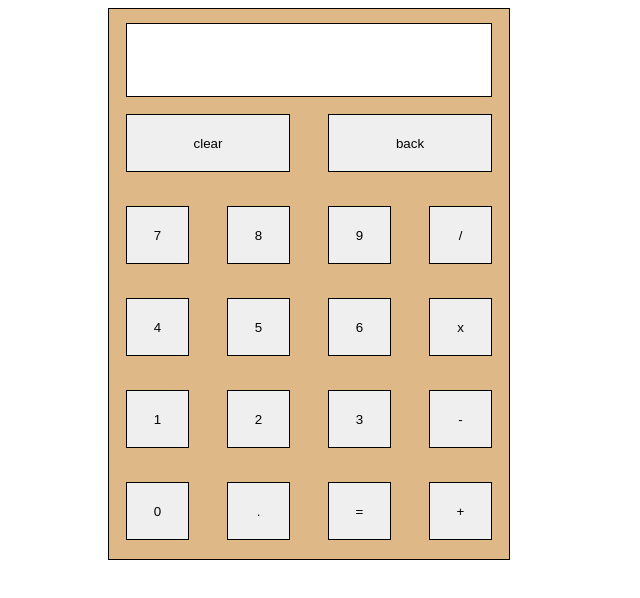
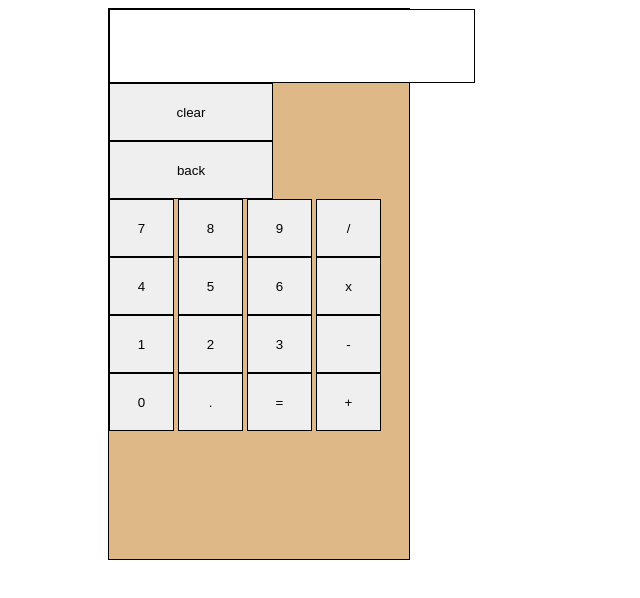
Before and after one commit to dheerajstvpm/Web-Designing, a plain HTML site: page Day3/index.html in a window 1280 px wide. Shown: the whole page, without its empty margins (0-640 px from the left). Drawn offline with Linux system fonts and the light colour scheme.

Commit message:
Update style.css

```diff
--- a/Day3/style.css
+++ b/Day3/style.css
@@ -1,5 +1,5 @@
 .calc{
-    width:400px;
+    width: 300px;
     height: 550px;
     background: burlywood;
     margin-left: 100px;
@@ -9,19 +9,15 @@
 #screen {
     width: 360px;
     height: 70px;
-    margin-left: 17px;
-    margin-top: 14px;
     pointer-events: none;
     border: solid 1px;
 }
 .btn {
-    margin: 17px;
-    width: 63px;
+    width: 65px;
     height: 58px;
     border: solid 1px;
 }
 .top-row {
-    margin: 17px;
     width: 164px;
     height: 58px;
     border: solid 1px;
```
